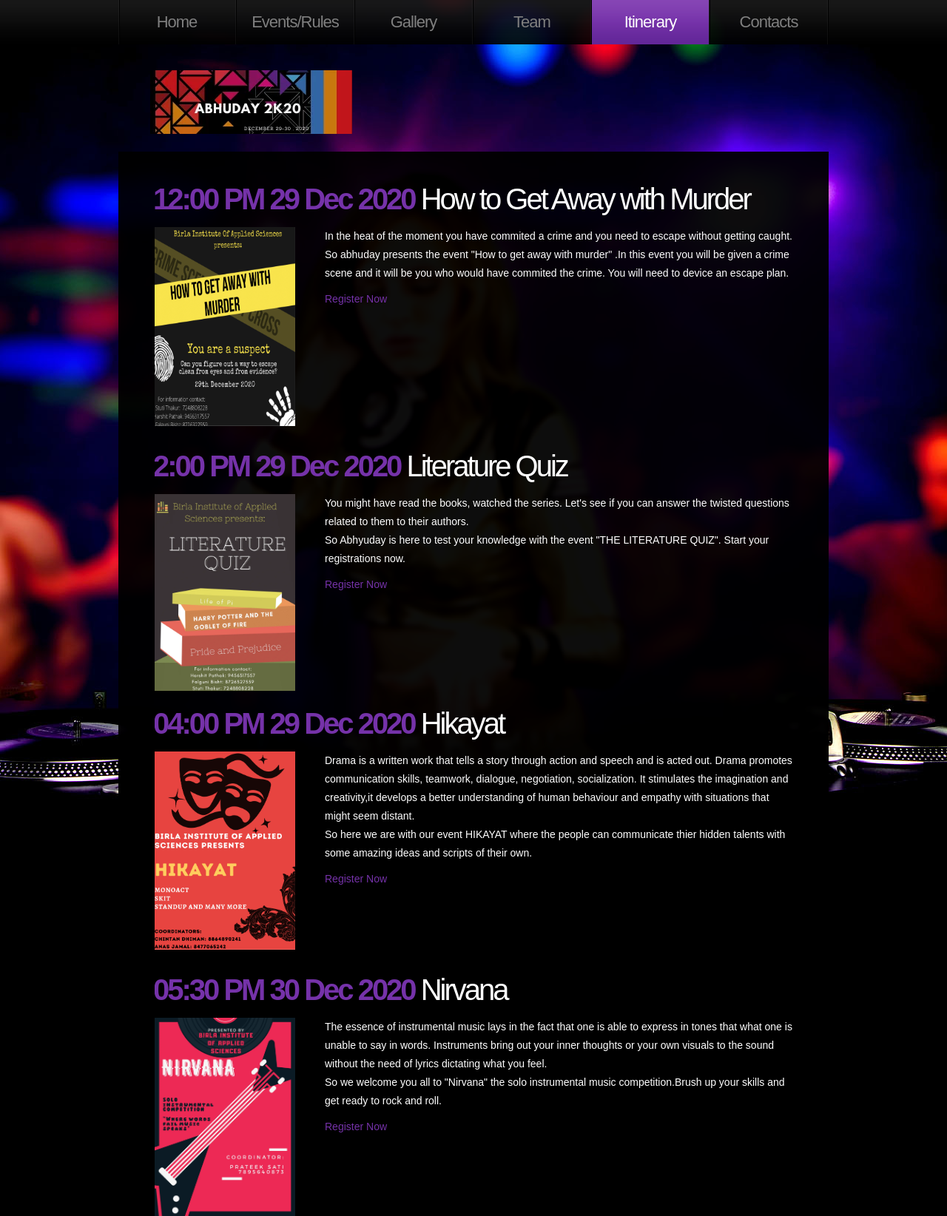
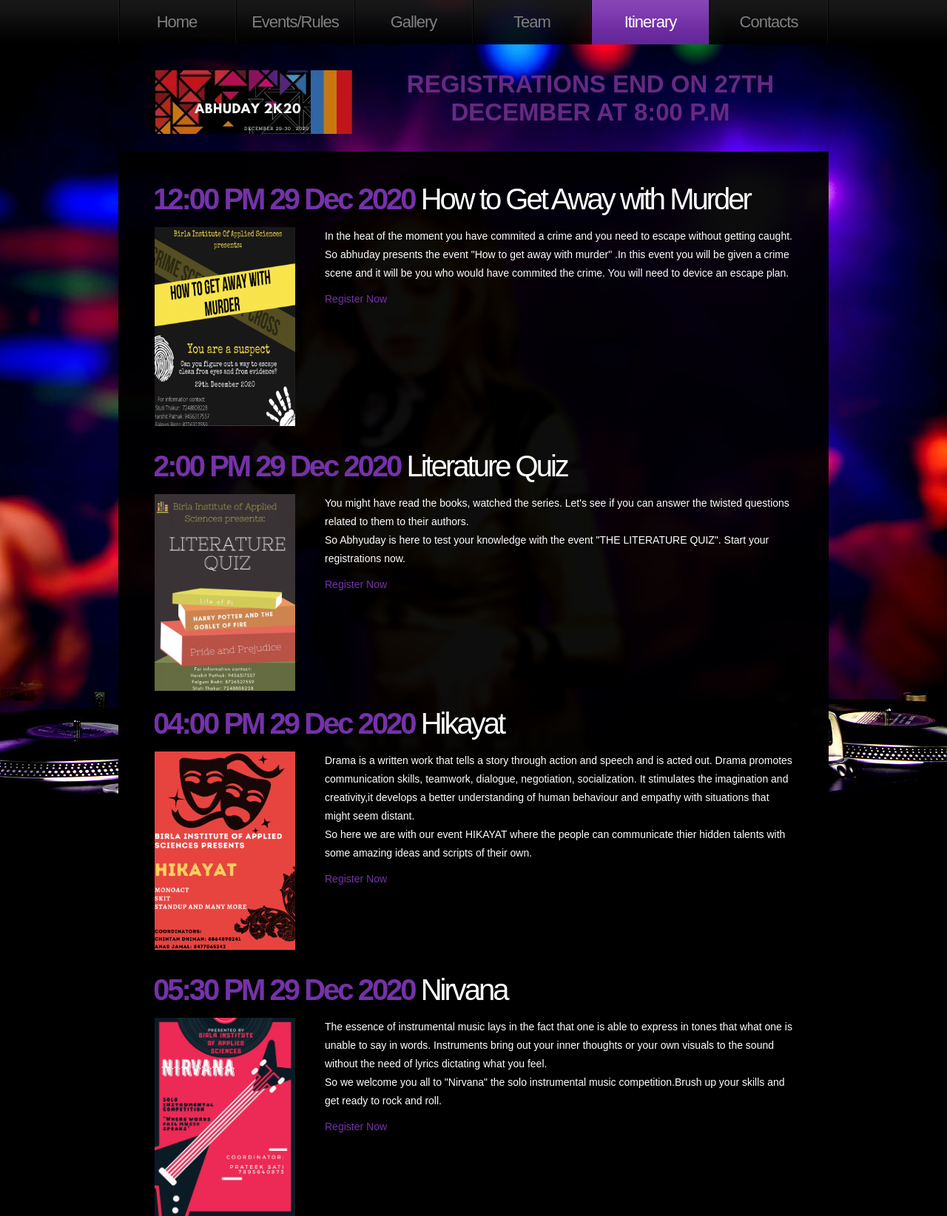
Before and after one commit to codeit13/Abhuday-2020-Website, a PHP site: page /itinerary.php in a window 1280 px wide. Shown: the top 1644 px of the page at 74% size. Run offline with PHP 8.4, Linux system fonts and the light colour scheme.

Commit message:
Added Changes

```diff
--- a/components/header.php
+++ b/components/header.php
@@ -9,5 +9,6 @@
       <li <?php echo ($_SERVER['REQUEST_URI'] == '/contacts.php') ? 'class="active"' : ''?>><a href="contacts.php">Contacts</a></li>
     </ul>
   </nav>
-  <h1><a href="index.php" id="logo">Abhuday</a></h1>
+  <h1 style="float: left;"><a href="index.php" id="logo">Abhuday</a></h1>
+  <h1><p class="awesome" style="text-align: center;"> Registrations end on 27th December at 8:00 P.M </p></h1>
 </header>
--- a/events.php
+++ b/events.php
@@ -60,7 +60,7 @@
                 <!-- <figure><a href="#"><img width="260" src="images/events/hikayat.webp" alt=""></a></figure> -->
               </div>
               <div class="cols">
-                <figure class="pad_bot1"><a href="#"><img width="260" src="images/events/shutter-up.webp" alt=""></a></figure>
+                <figure class="pad_bot1"><a href="pdf/ShutterUp Rules.pdf"><img width="260" src="images/events/shutter-up.webp" alt=""></a></figure>
                 <!-- <figure><a href="#"><img width="260" src="images/events/nirvana.webp" alt=""></a></figure> -->
               </div>
             </div>
--- a/itinerary.php
+++ b/itinerary.php
@@ -69,7 +69,7 @@
               <a target="_blank" href="https://forms.gle/mMHGZKPrCiSXMzUh6" class="link2">Register Now</a>
             </div>
 
-            <h2><strong>05:30 PM 30 Dec 2020 </strong>Nirvana</h2>
+            <h2><strong>05:30 PM 29 Dec 2020 </strong>Nirvana</h2>
             <div class="wrapper">
               <figure class="left marg_right1"><img width="190" src="images/events/nirvana.webp" alt=""></figure>
               <p class="color1 pad_bot1">
@@ -94,7 +94,7 @@
               <a target="_blank" href="https://forms.gle/CvEj7Ro3B8MhbYFn9" class="link2">Register Now</a>
             </div>
 
-            <h2><strong>02:00 AM 30 Dec 2020 </strong>Alankar</h2>
+            <h2><strong>02:00 PM 30 Dec 2020 </strong>Alankar</h2>
             <div class="wrapper pad_bot1">
               <figure class="left marg_right1"><img width="190" src="images/events/alankaar.webp" alt=""></figure>
               <p class="color1 pad_bot1">Songs are something that we all enjoy in the course of our lives. Whether it’s in the shower, your car, or your room, people love to sing.Music is one of the most calming and soothing things if you let it be.
```
Also changed, not shown: 1 other file.
